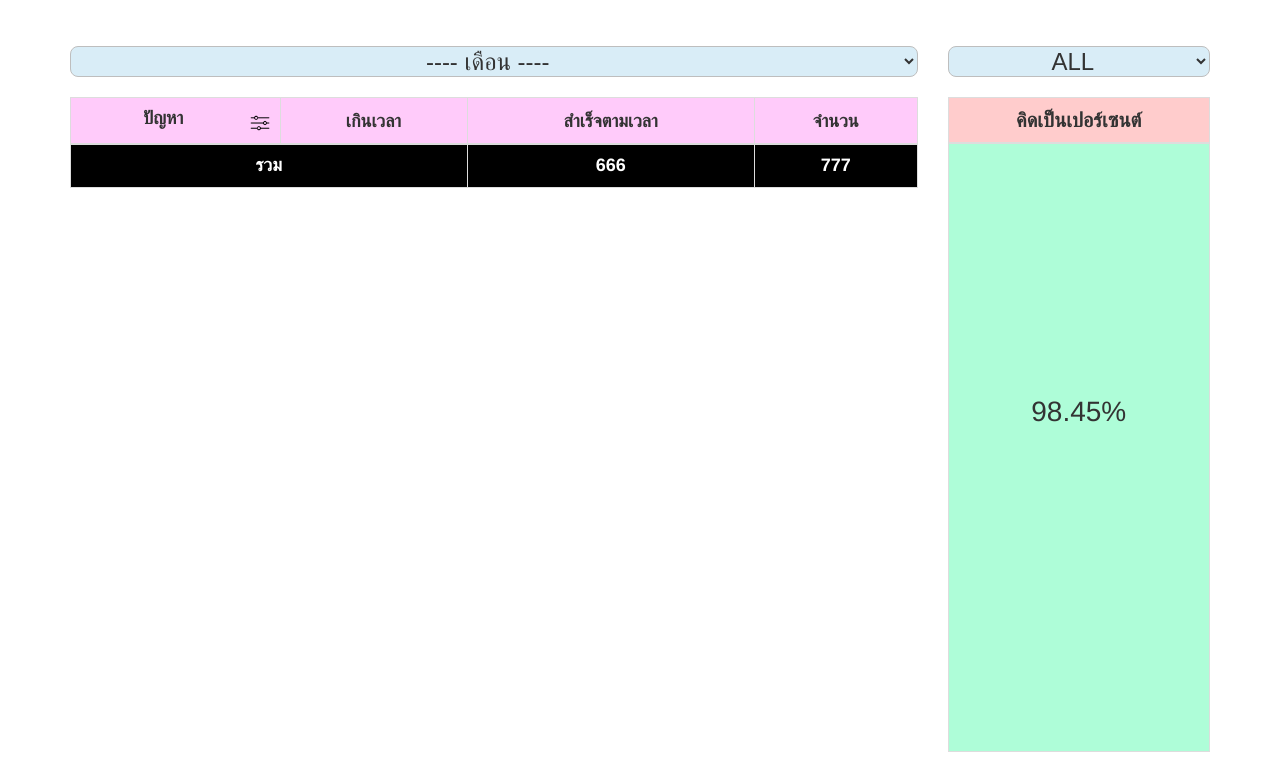
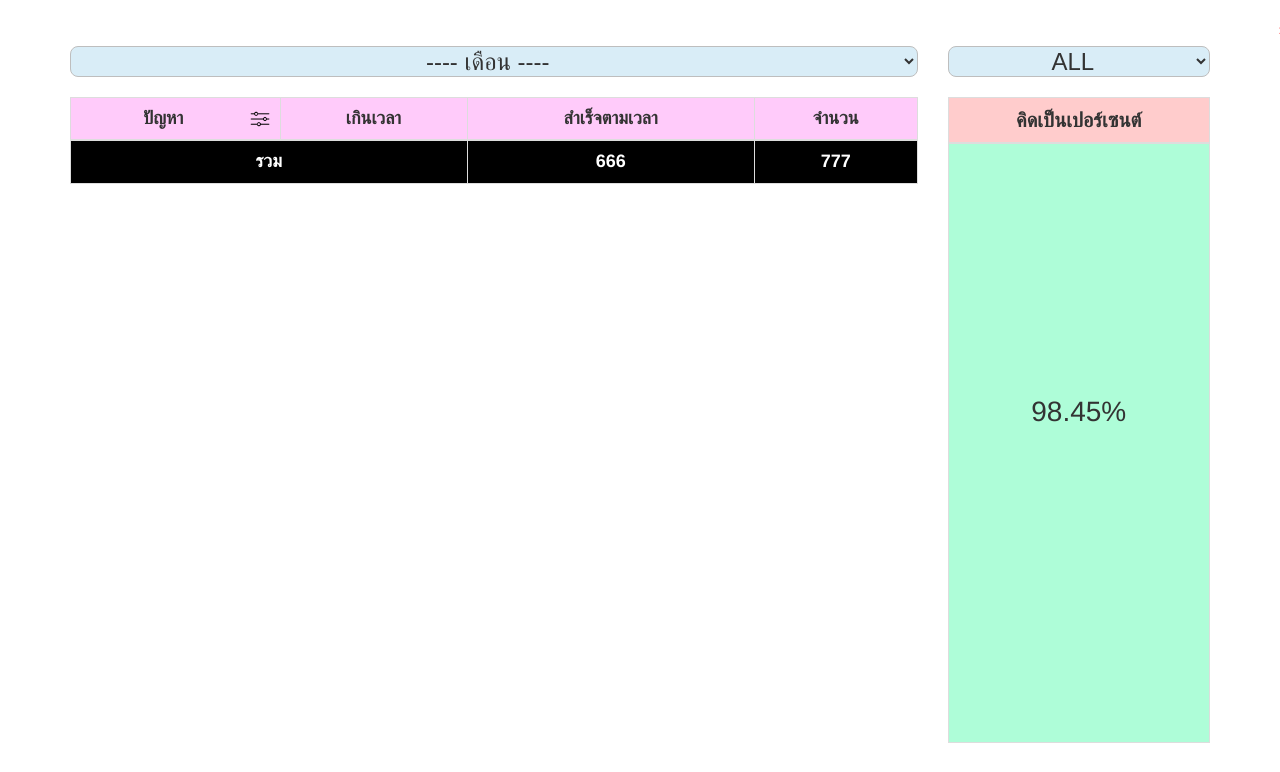
Before and after one commit to Phumipat-thi/KPI_Report, a PHP site: page / in a window 1280 px wide. Shown: the part 72-844 px from the top of the page. After the commit the page ends 815 px from the top, so only its background shows below. Run offline with PHP 8.4, Linux system fonts and the light colour scheme; data that the repository does not hold is empty; some libraries are stand-ins or nearby versions; some web fonts are replaced.

Commit message:
cocococo

```diff
--- a/systemKPI/css/style.css
+++ b/systemKPI/css/style.css
@@ -76,6 +76,7 @@
 .dropdown {
   position: relative;
   display: inline-block;
+  margin-top: -4px;
   float: right;
 }
 
--- a/systemKPI/index.php
+++ b/systemKPI/index.php
@@ -271,7 +271,7 @@ $count = mysqli_num_rows($result);
 
           <tbody>
             <tr>
-              <td  style="text-align:center; height:608px; font-size: 28px; background-color: #AEFDD8;"><br><br><br><br><br><br>98.45%</td>
+              <td  style="text-align:center; height:599px; font-size: 28px; background-color: #AEFDD8;"><br><br><br><br><br><br>98.45%</td>
             </tr>
           </tbody>
         </table>
```
